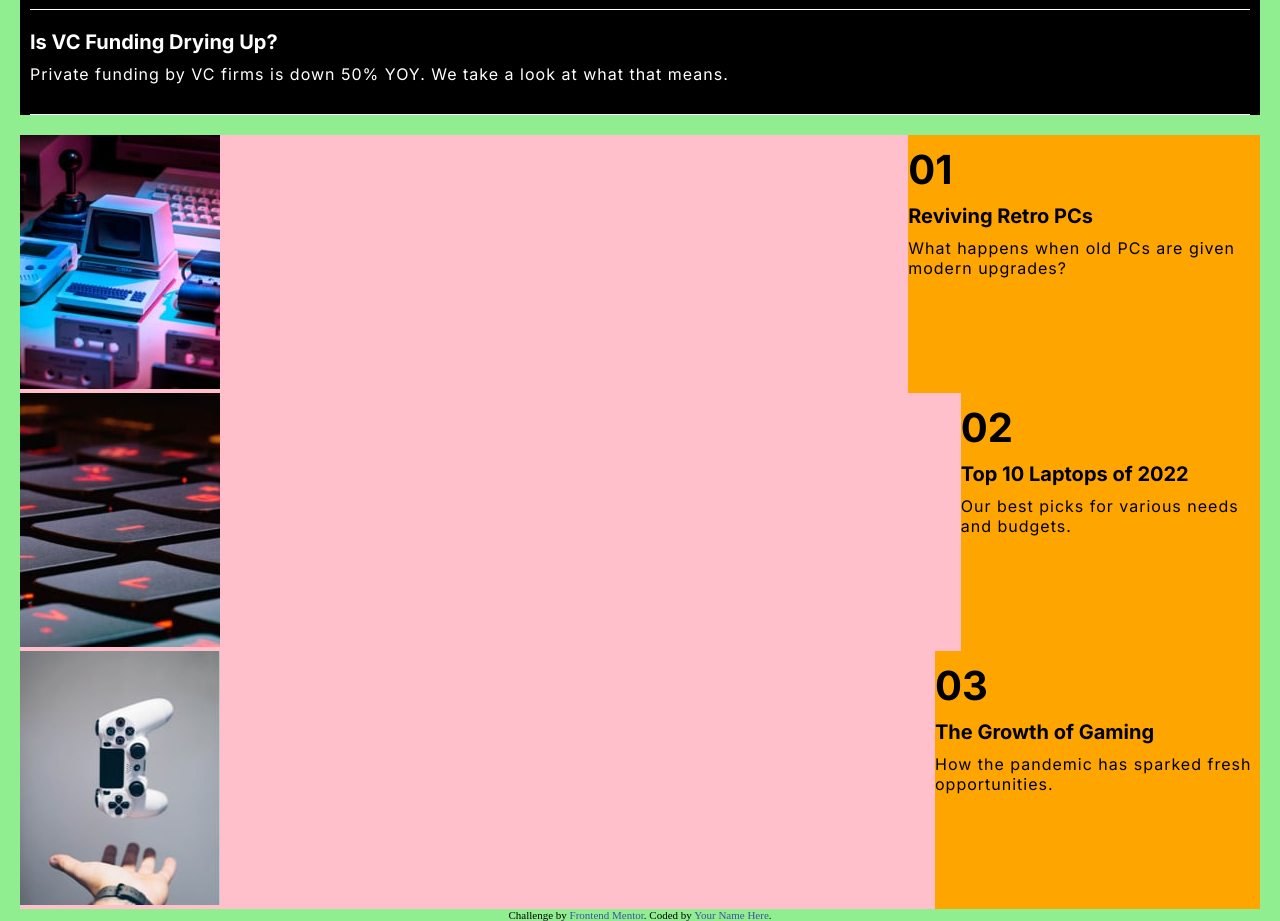
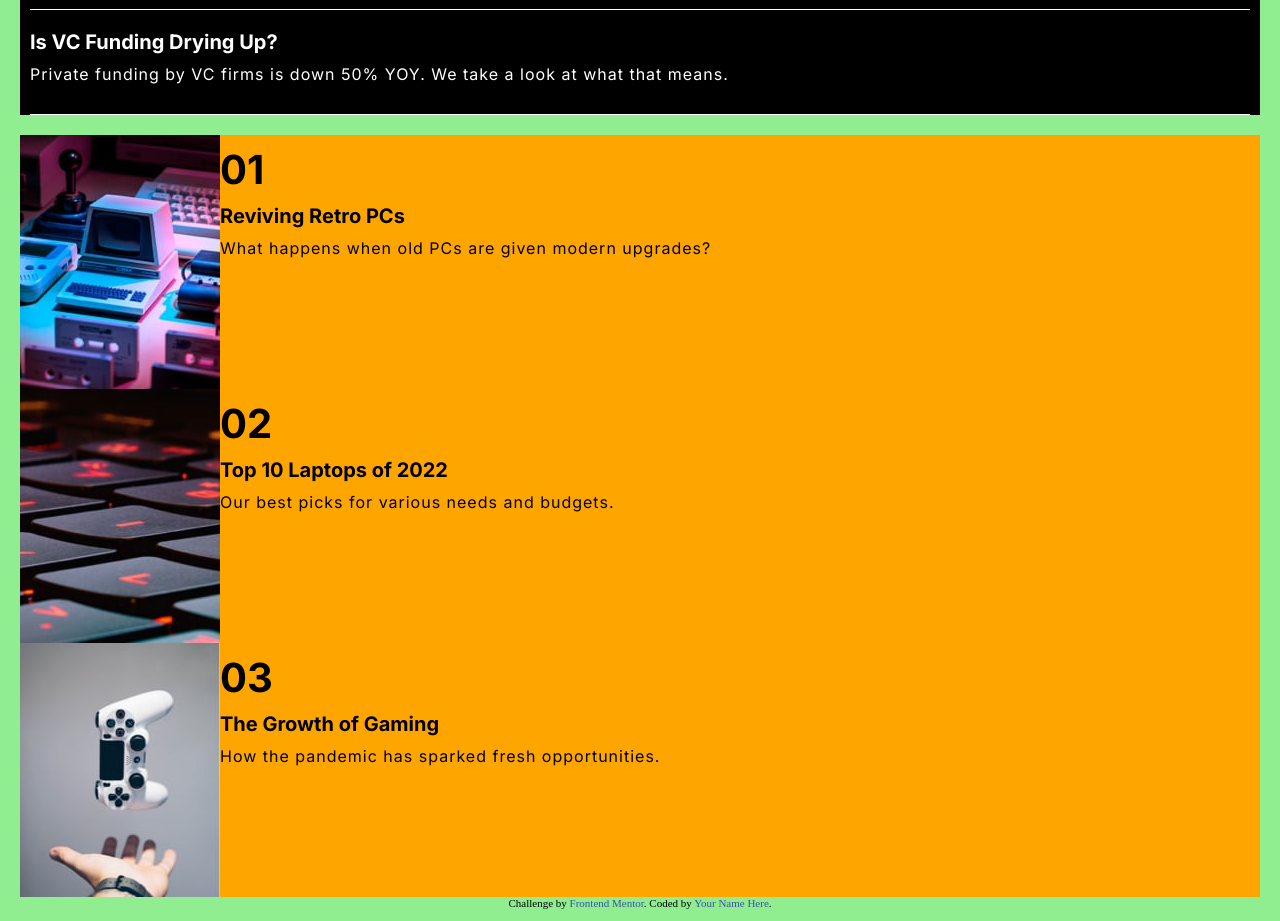
Before and after one commit to learningcoding2022/news-homepage, a website: page index.html in a window 1280 px wide. Shown: the part 1160-2081 px from the top of the page. Drawn offline with Linux system fonts and the light colour scheme.

Commit message:
no changes

```diff
--- a/index.html
+++ b/index.html
@@ -78,9 +78,8 @@
   <section class="section-container" id="section-container-3">
 
     <div class="section-three-container">
-      <div class="section-image">
-        <img src="./assets/images/image-retro-pcs.jpg" alt="">
-      </div>
+      <!--section image-->
+      <img src="./assets/images/image-retro-pcs.jpg" alt="">
       <div class="image-text" id="text-1">
         <h3>01</h3>
         <h4>Reviving Retro PCs</h4>
@@ -89,9 +88,8 @@
     </div>
 
     <div class="section-three-container">
-      <div class="section-image">
-        <img src="./assets/images/image-top-laptops.jpg" alt="">
-      </div>
+      <!--section image-->
+      <img src="./assets/images/image-top-laptops.jpg" alt="">
       <div class="image-text" id="text-2">
         <h3>02</h3>
         <h4>Top 10 Laptops of 2022</h4>
@@ -100,9 +98,7 @@
     </div>
 
     <div class="section-three-container">
-      <div class="section-image">
-        <img src="./assets/images/image-gaming-growth.jpg" alt="">
-      </div>
+      <img src="./assets/images/image-gaming-growth.jpg" alt="">
       <div class="image-text" id="text-3">
         <h3>03</h3>
         <h4>The Growth of Gaming</h4>
```
